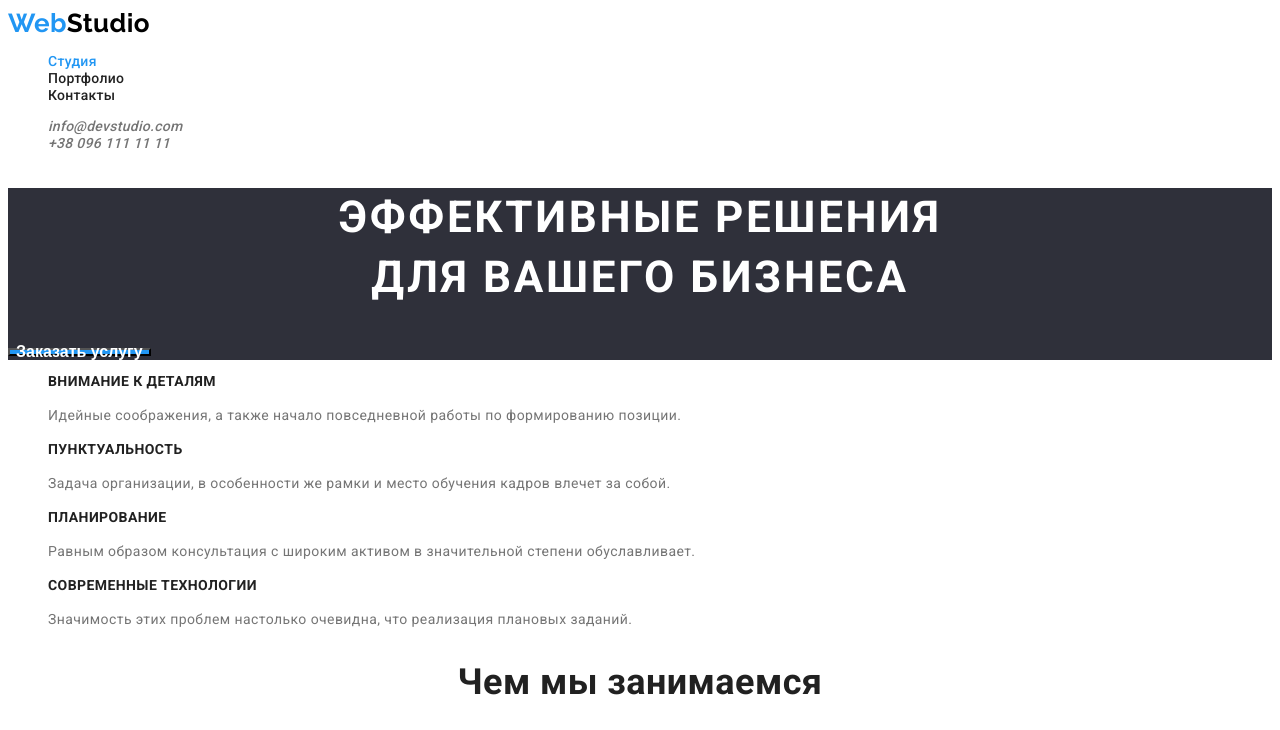
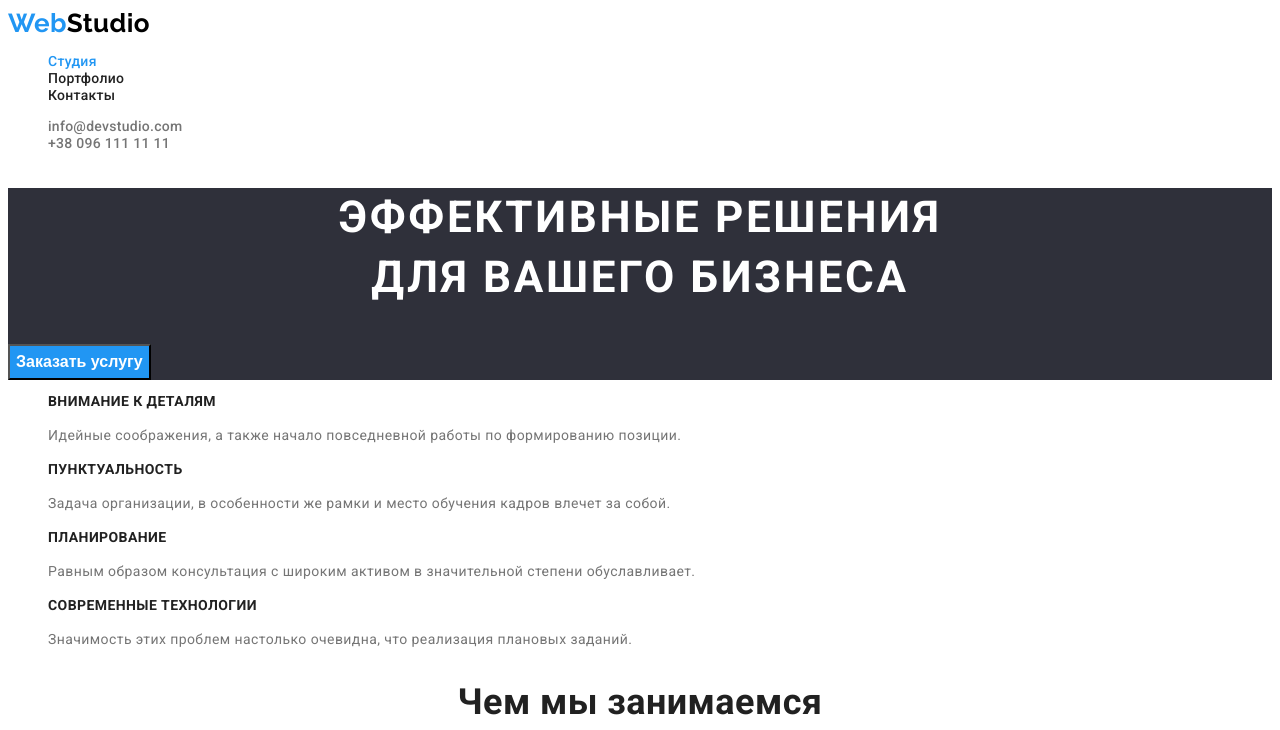
Before and after one commit to oleksandrnykodiuk/goit-markup-hw-02, a plain HTML site: page index.html in a window 1280 px wide. Shown: the top 730 px of the page. Drawn offline with Linux system fonts and the light colour scheme.

Commit message:
Update styles.css

```diff
--- a/css/styles.css
+++ b/css/styles.css
@@ -66,6 +66,7 @@ body {
   line-height: 1.14;
   letter-spacing: 0.02em;
   text-decoration: none;
+  font-style: normal;
 }
 
 .contacts-list .link:hover,
@@ -96,7 +97,7 @@ body {
 
   font-weight: 700;
   font-size: 16px;
-  line-height: 1.87px;
+  line-height: 1.87;
   text-decoration: none;
 }
 
@@ -174,6 +175,7 @@ body {
   font-size: 14px;
   line-height: 1.71;
   text-decoration: none;
+  font-style: normal;
 }
 
 .contacts-list-footer .mail {
```
